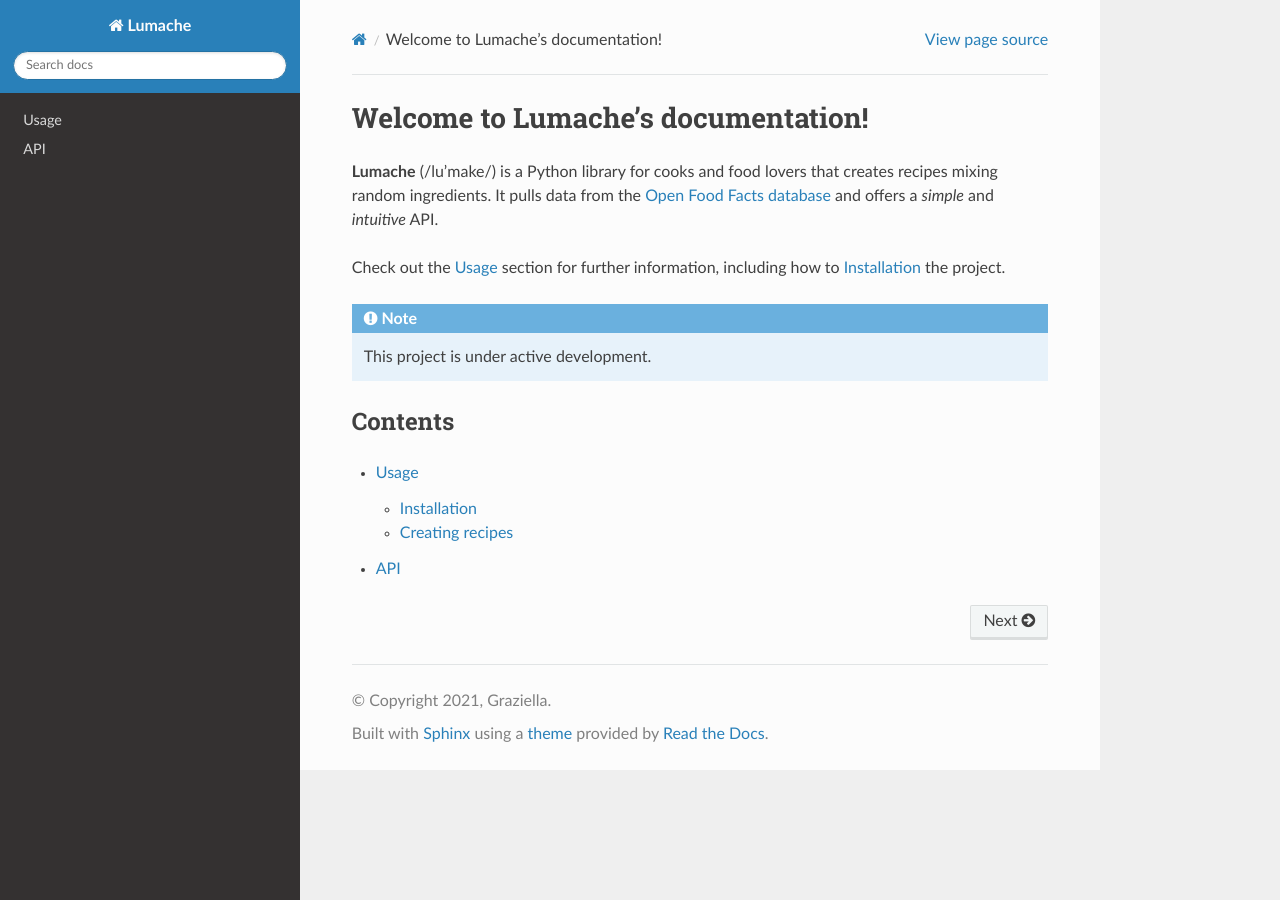
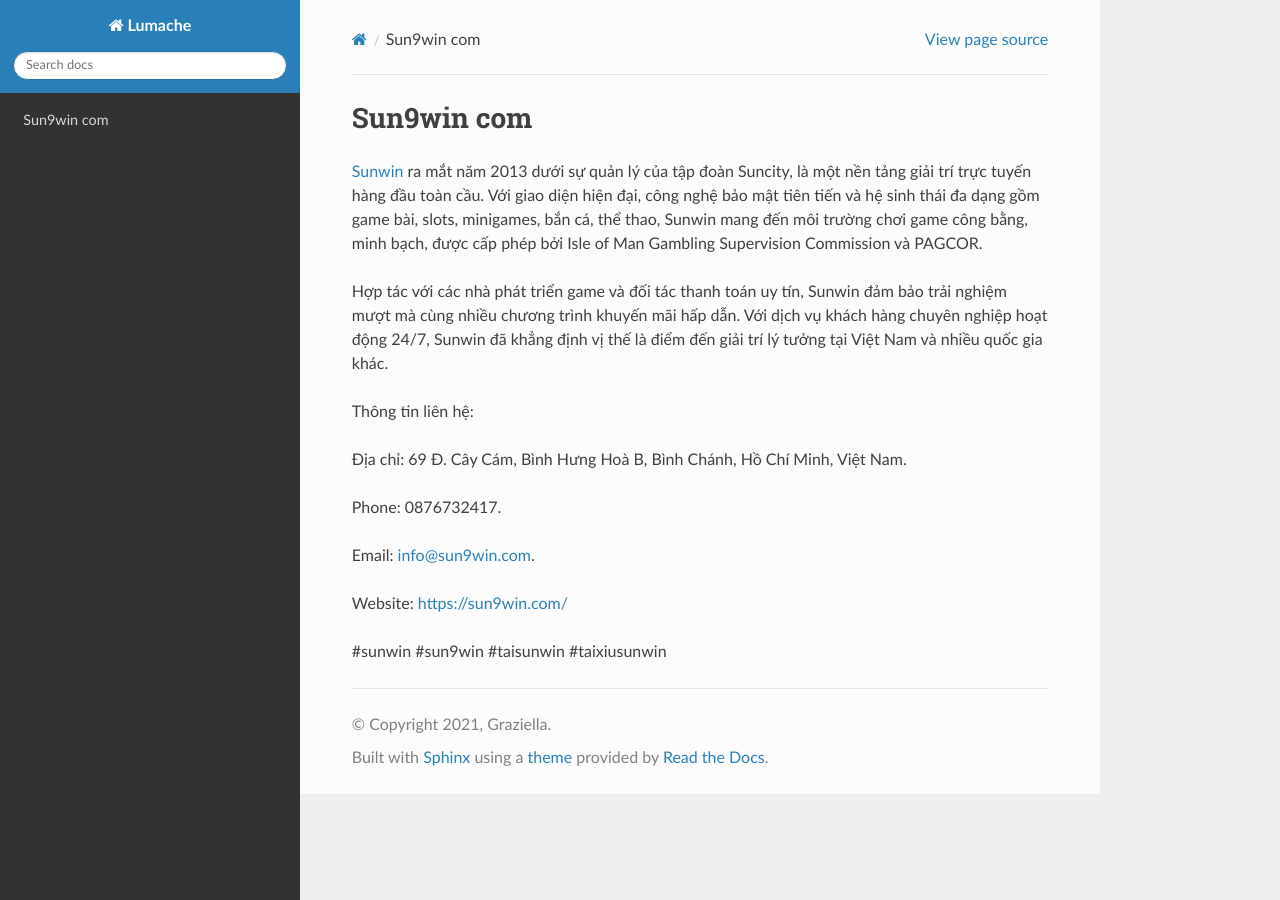
Before and after one commit to parkisngan19/sun9win, a Sphinx documentation site: the page built from docs/source/index.rst, in a window 1280 px wide. Built offline with Sphinx 7.4.7 and the Read the Docs theme 3.1.0, drawn with Linux system fonts in a browser that asks for light colours.

Commit message:
Update index.rst

```diff
--- a/docs/source/index.rst
+++ b/docs/source/index.rst
@@ -1,22 +1,18 @@
-Welcome to Lumache's documentation!
+Sun9win com
 ===================================
 
-**Lumache** (/lu'make/) is a Python library for cooks and food lovers
-that creates recipes mixing random ingredients.
-It pulls data from the `Open Food Facts database <https://world.openfoodfacts.org/>`_
-and offers a *simple* and *intuitive* API.
+`Sunwin <https://sun9win.com/>`_ ra mắt năm 2013 dưới sự quản lý của tập đoàn Suncity, là một nền tảng giải trí trực tuyến hàng đầu toàn cầu. Với giao diện hiện đại, công nghệ bảo mật tiên tiến và hệ sinh thái đa dạng gồm game bài, slots, minigames, bắn cá, thể thao, Sunwin mang đến môi trường chơi game công bằng, minh bạch, được cấp phép bởi Isle of Man Gambling Supervision Commission và PAGCOR.
 
-Check out the :doc:`usage` section for further information, including
-how to :ref:`installation` the project.
+Hợp tác với các nhà phát triển game và đối tác thanh toán uy tín, Sunwin đảm bảo trải nghiệm mượt mà cùng nhiều chương trình khuyến mãi hấp dẫn. Với dịch vụ khách hàng chuyên nghiệp hoạt động 24/7, Sunwin đã khẳng định vị thế là điểm đến giải trí lý tưởng tại Việt Nam và nhiều quốc gia khác.
 
-.. note::
+Thông tin liên hệ:
 
-   This project is under active development.
+Địa chỉ: 69 Đ. Cây Cám, Bình Hưng Hoà B, Bình Chánh, Hồ Chí Minh, Việt Nam.
 
-Contents
---------
+Phone: 0876732417.
 
-.. toctree::
+Email: info@sun9win.com.
 
-   usage
-   api
+Website: https://sun9win.com/
+
+#sunwin #sun9win #taisunwin #taixiusunwin
```
